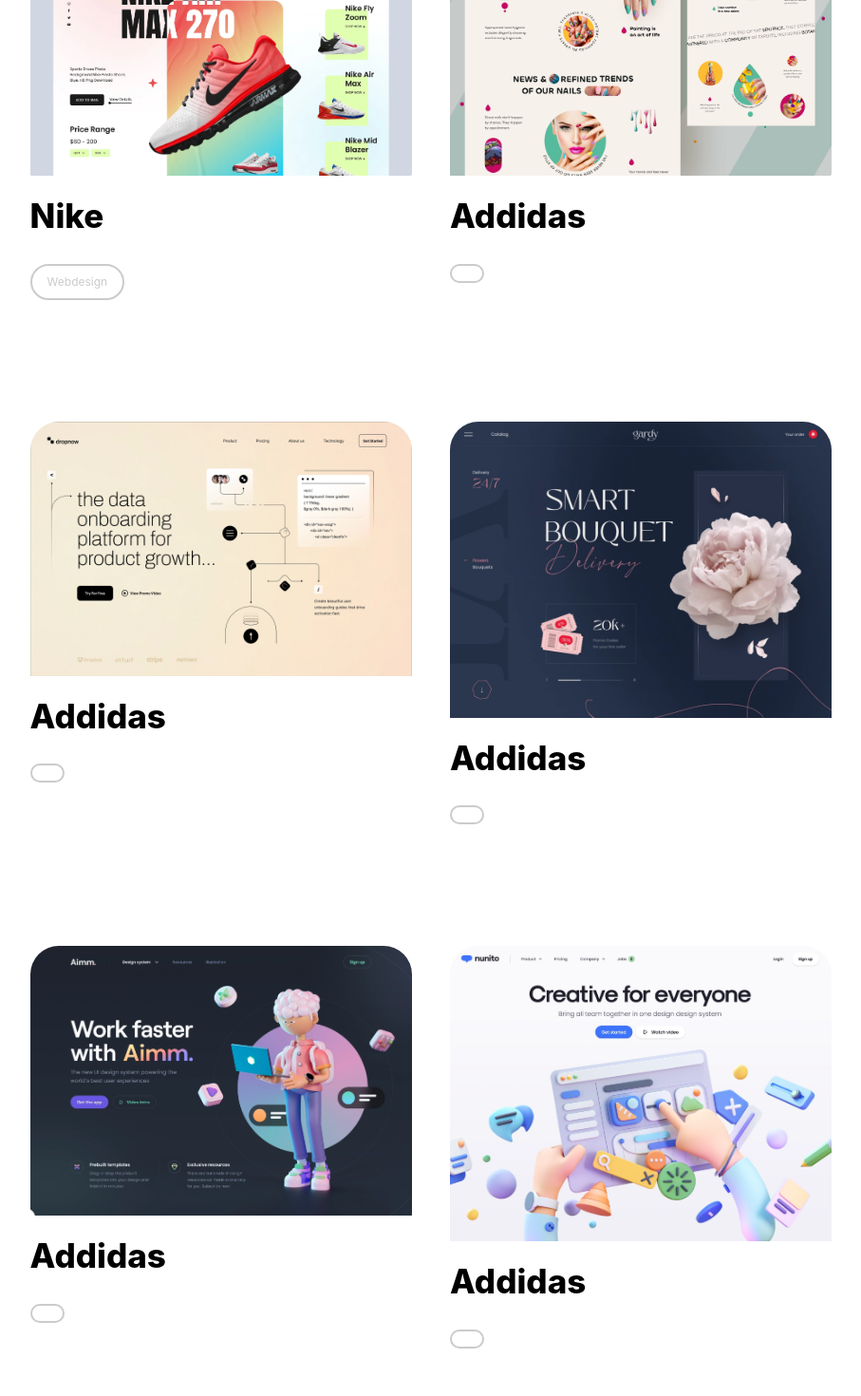
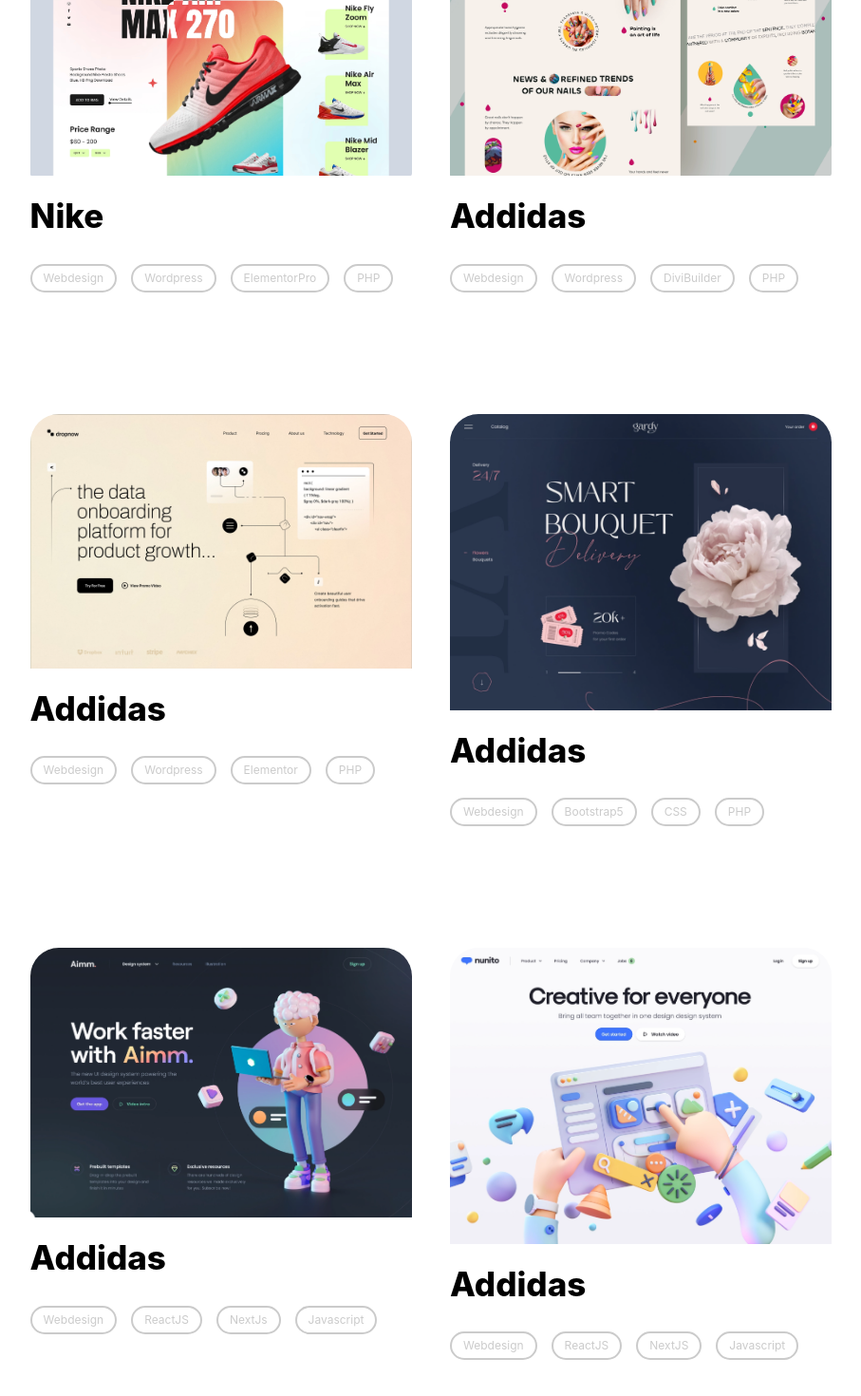
Before and after one commit to glennpaulmabao/web, a Next.js app: page / in a window 1280 px wide. Shown: the part 1822-3292 px from the top of the page at 95% size, without its empty margins (186-1093 px from the left). Built offline with nearby package versions, Linux system fonts and the light colour scheme.

Commit message:
Manually inputed

```diff
--- a/pages/index.js
+++ b/pages/index.js
@@ -93,12 +93,12 @@
           <Image src={chimes} className="md:h-[92px] h-[48px] w-auto ml-10"/>
         </section>
         <section className="bg-[#ffffff] md:px-[17%] px-[10%] flex flex-col gap-10 pt-[100px] pb-[200px] lg:flex-row lg:flex-wrap">
-          <Portfolio title="Nike" img={web1} hashtags="Webdesign" />
-          <Portfolio title="Addidas" img={web2} />
-          <Portfolio title="Addidas" img={web3} />
-          <Portfolio title="Addidas" img={web4} />
-          <Portfolio title="Addidas" img={web5} />
-          <Portfolio title="Addidas" img={web6} />
+          <Portfolio title="Nike" img={web1} tags1="Webdesign" tags1="Webdesign" tags2="Wordpress" tags3="ElementorPro" tags4="PHP"/>
+          <Portfolio title="Addidas" img={web2} tags1="Webdesign" tags1="Webdesign" tags2="Wordpress" tags3="DiviBuilder" tags4="PHP" />
+          <Portfolio title="Addidas" img={web3} tags1="Webdesign" tags1="Webdesign" tags2="Wordpress" tags3="Elementor" tags4="PHP" />
+          <Portfolio title="Addidas" img={web4} tags1="Webdesign" tags1="Webdesign" tags2="Bootstrap5" tags3="CSS" tags4="PHP"/>
+          <Portfolio title="Addidas" img={web5} tags1="Webdesign" tags1="Webdesign" tags2="ReactJS" tags3="NextJs" tags4="Javascript"/>
+          <Portfolio title="Addidas" img={web6} tags1="Webdesign" tags1="Webdesign" tags2="ReactJS" tags3="NextJS" tags4="Javascript"/>
         </section>
 
         <section className="bg-[#101010] md:h-[171.2px] md:px-[17%] px-[10%] py-5 flex items-center justify-start" >
--- a/pages/portfolio.js
+++ b/pages/portfolio.js
@@ -19,16 +19,10 @@
         </div>
           <h1 className="text-[35px]  font-extrabold my-4">{props.title}</h1>
         <div className="md:columns-3 columns-1 flex flex-wrap md:gap-[15px] gap-2 md:text-[12px] text-[14px] md:flex justify-start items-center">
-          <h4
-          className="border-[#cbcbcb]
-          text-[#cbcbcb]
-          font-regular
-          py-2
-          px-4
-          border-2
-          md:my-2
-          rounded-full
-          items-center">{props.hashtags}</h4>
+            <h4 className="border-[#cbcbcb] text-[#cbcbcb] font-regular py-[4px] px-[12px] border-2 md:my-2 rounded-full items-center">{props.tags1}</h4>
+            <h4 className="border-[#cbcbcb] text-[#cbcbcb] font-regular py-[4px] px-[12px] border-2 md:my-2 rounded-full items-center">{props.tags2}</h4>
+            <h4 className="border-[#cbcbcb] text-[#cbcbcb] font-regular py-[4px] px-[12px] border-2 md:my-2 rounded-full items-center">{props.tags3}</h4>
+            <h4 className="border-[#cbcbcb] text-[#cbcbcb] font-regular py-[4px] px-[12px] border-2 md:my-2 rounded-full items-center">{props.tags4}</h4>
         </div>
     </div>
     )
```
